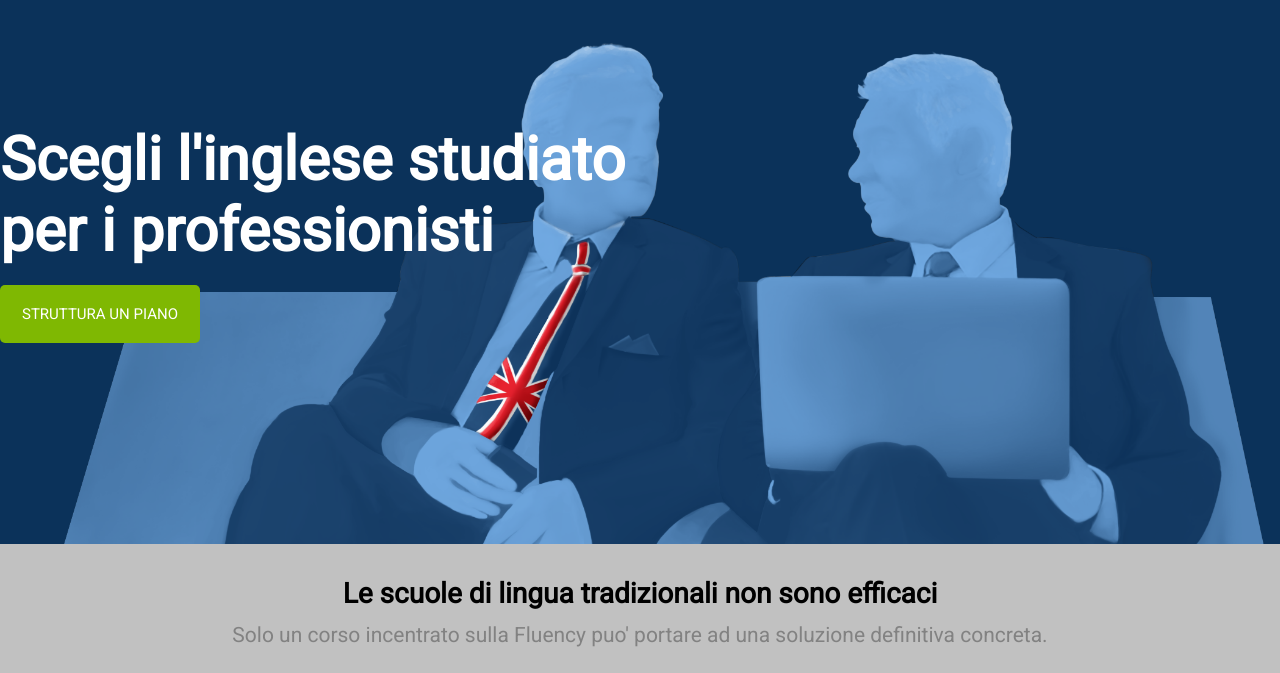
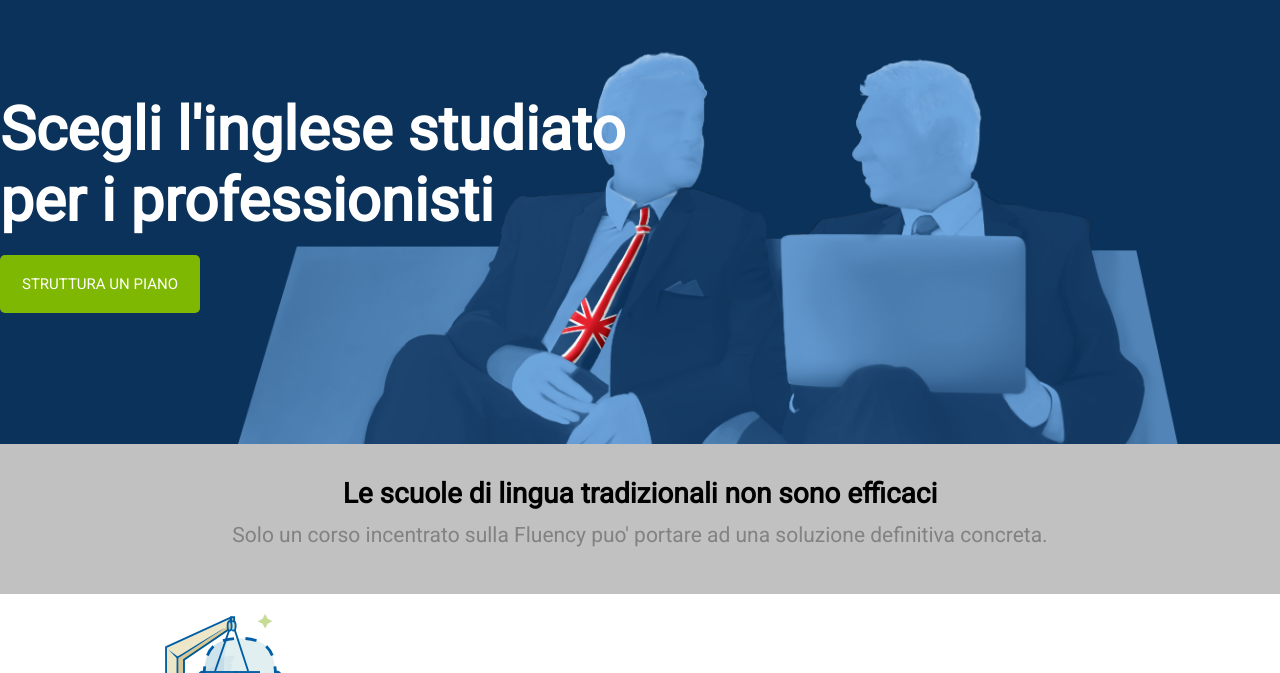
Before and after one commit to ENZOboldi87/html-css-fluentify, a plain HTML site: page index.html in a window 1280 px wide. Shown: the part 56-729 px from the top of the page. Drawn offline with Linux system fonts and the light colour scheme.

Commit message:
background header image fix

```diff
--- a/css/style.css
+++ b/css/style.css
@@ -37,9 +37,9 @@ ul {
 header {
   color: white;
   background-color: #0b325a;
-  height: 600px;
-  background-size: 1200px;
-  background-position: 80%;
+  height: 500px;
+  background-size: 940px;
+  background-position: 70%;
   background-repeat: no-repeat;
   background-image: url(../img/background-header.png);
   background-position-y: 100%;
```
